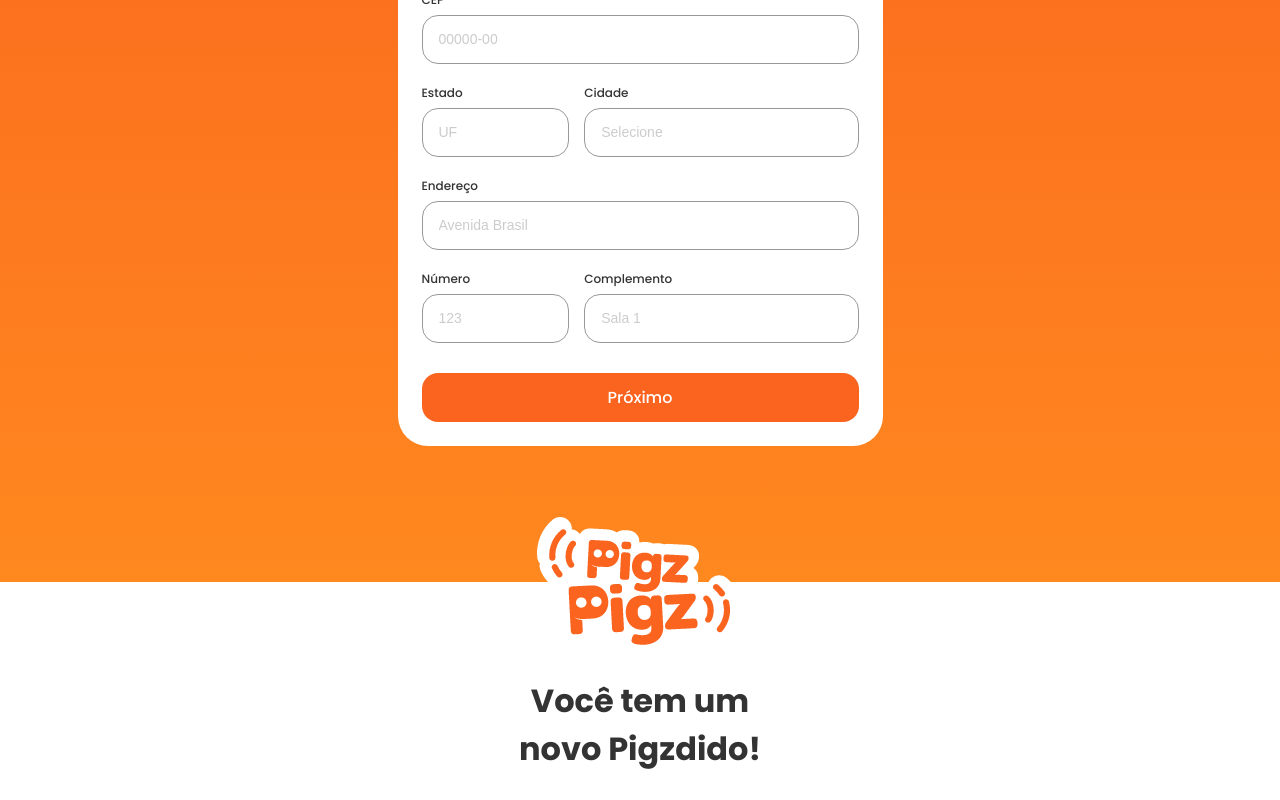
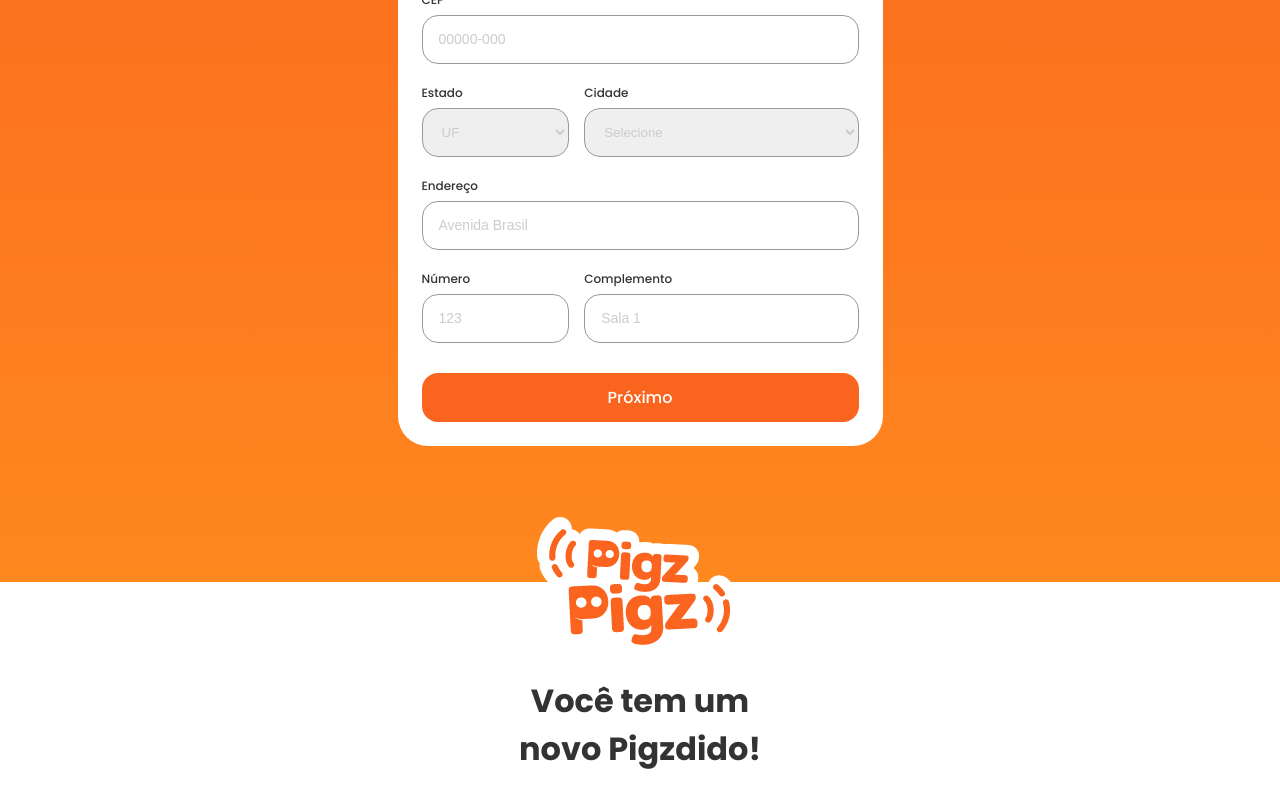
Before and after one commit to GabrielZolk/pigz-store, a React (Vite) app: page / in a window 1280 px wide. Both pictures are taken after a click on the button "Continuar". Shown: the part 400-1200 px from the top of the page. Built offline with nearby package versions, Linux system fonts and the light colour scheme.

Commit message:
feat: form input mask

```diff
--- a/package.json
+++ b/package.json
@@ -12,8 +12,8 @@
   "dependencies": {
     "react": "^18.2.0",
     "react-dom": "^18.2.0",
-    "react-slick": "^0.29.0",
-    "slick-carousel": "^1.8.1",
+    "react-icons": "^4.10.1",
+    "react-input-mask": "^2.0.4",
     "styled-components": "^6.0.1"
   },
   "devDependencies": {
--- a/src/components/Form/Form.jsx
+++ b/src/components/Form/Form.jsx
@@ -1,5 +1,6 @@
 import { useState } from "react";
 import { Container, TopContent, BottomContent } from "./Form.style";
+import InputMask from "react-input-mask";
 
 export default function Form() {
     const [currentForm, setCurrentForm] = useState(0);
@@ -24,6 +25,25 @@ export default function Form() {
 
         return true;
     };
+
+    const estados = [
+        { sigla: 'RJ', nome: 'Rio de Janeiro' },
+        { sigla: 'SC', nome: 'Santa Catarina' },
+        { sigla: 'SP', nome: 'São Paulo' },
+    ];
+
+    const cidades = [
+        { estado: 'RJ', nome: 'Rio de Janeiro' },
+        { estado: 'RJ', nome: 'São Gonçalo' },
+        { estado: 'RJ', nome: 'Duque de Caxias' },
+        { estado: 'SC', nome: 'Florianópolis' },
+        { estado: 'SC', nome: 'Joinville' },
+        { estado: 'SC', nome: 'Blumenau' },
+        { estado: 'SP', nome: 'São Paulo' },
+        { estado: 'SP', nome: 'Guarulhos' },
+        { estado: 'SP', nome: 'Campinas' },
+    ];
+
 
 
     return (
@@ -57,7 +77,15 @@ export default function Form() {
 
                             <div className="inputBox">
                                 <label htmlFor="tel">Telefone</label>
-                                <input type="number" id="tel" name="tel" placeholder="(95) 99876-5432" required />
+                                <div id="country"><img src="brazil.svg" /> +55</div>
+                                <InputMask
+                                    mask="(99) 99999-9999"
+                                    maskChar=""
+                                    id="tel"
+                                    name="tel"
+                                    placeholder="(95) 99876-5432"
+                                    required
+                                />
                             </div>
                         </form>
 
@@ -73,19 +101,37 @@ export default function Form() {
                         <form>
                             <div className="inputBox">
                                 <label htmlFor="cep">CEP</label>
-                                <input type="number" id="cep" name="cep" placeholder="00000-00" required />
+                                <InputMask
+                                    mask="99999-999"
+                                    id="cep"
+                                    name="cep"
+                                    placeholder="00000-000"
+                                    pattern="[0-9]{5}-[0-9]{3}"
+                                    required
+                                />
+
                             </div>
 
                             <div className="inputBox">
                                 <div className="inputContainer">
                                     <div id="stateContainer">
                                         <label htmlFor="state">Estado</label>
-                                        <input type="text" id="state" name="state" placeholder="UF" required />
+                                        <select id="state" name="state" required>
+                                            <option value="">UF</option>
+                                            {estados.map((estado) => (
+                                                <option key={estado.sigla} value={estado.sigla} className="option">{estado.nome}</option>
+                                            ))}
+                                        </select>
                                     </div>
 
                                     <div id="cityContainer">
                                         <label htmlFor="city">Cidade</label>
-                                        <input type="text" id="city" name="city" placeholder="Selecione" required />
+                                        <select id="state" name="state" required>
+                                            <option value="">Selecione</option>
+                                            {cidades.map((cidade) => (
+                                                <option key={cidade.sigla} value={cidade.sigla} className="option">{cidade.nome}</option>
+                                            ))}
+                                        </select>
                                     </div>
                                 </div>
                             </div>
@@ -127,7 +173,12 @@ export default function Form() {
 
                             <div className="inputBox">
                                 <label htmlFor="cnpj">CNPJ da loja</label>
-                                <input type="number" id="cnpj" name="cnpj" placeholder="12.345.678/0001-99" />
+                                <InputMask
+                                    mask="99.999.999/9999-99"
+                                    id="cnpj"
+                                    name="cnpj"
+                                    placeholder="12.345.678/0001-99"
+                                />
                             </div>
 
                             <div className="inputBox">
--- a/src/components/Form/Form.style.jsx
+++ b/src/components/Form/Form.style.jsx
@@ -94,6 +94,28 @@ export const BottomContent = styled.div`
             display: flex;
             flex-direction: column;
             width: 100%;
+            position: relative;
+
+            #country {
+                position: absolute;
+                top: 45px;
+                display: flex;
+                align-items: center;
+                width: 100px;
+                height: 46px;
+                border-radius: 16px;
+                margin-left: 1px;
+                background-color: #F0F0F0;
+                color: #9F9F9F;
+                font-size: 14px;
+                font-weight: 300;
+                font-family: 'Poppins', sans-serif;
+
+                img {
+                    width: 24px;
+                    margin: 0 8px 0 12px;
+                }
+            }
 
             .inputContainer {
                 display: flex;
@@ -125,10 +147,23 @@ export const BottomContent = styled.div`
                 outline: none;
             }
 
+            select {
+                padding: 15px;
+                width: 100%;
+                border-radius: 16px;
+                border: 1px solid #999999;
+                outline: none;
+                color: #CCCCCC;
+            }
+
             input::placeholder {
                 color: #CCCCCC;
                 font-weight: 400;
                 font-size: 14px;
+            }
+
+            #tel::placeholder {
+                padding-left: 100px;
             }
         }
 
```
Also changed, not shown: public/brazil.svg (added), 1 other file (tests, documents, lock files or other folders).
